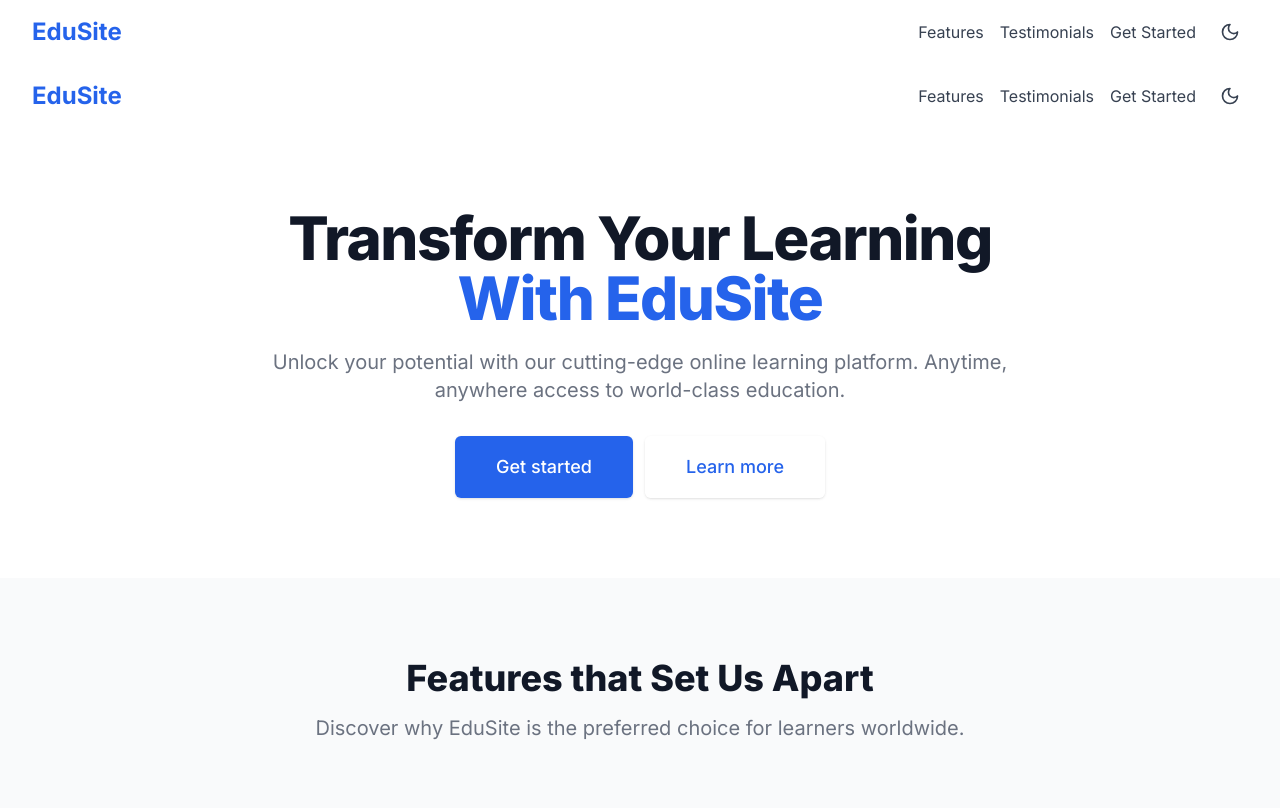
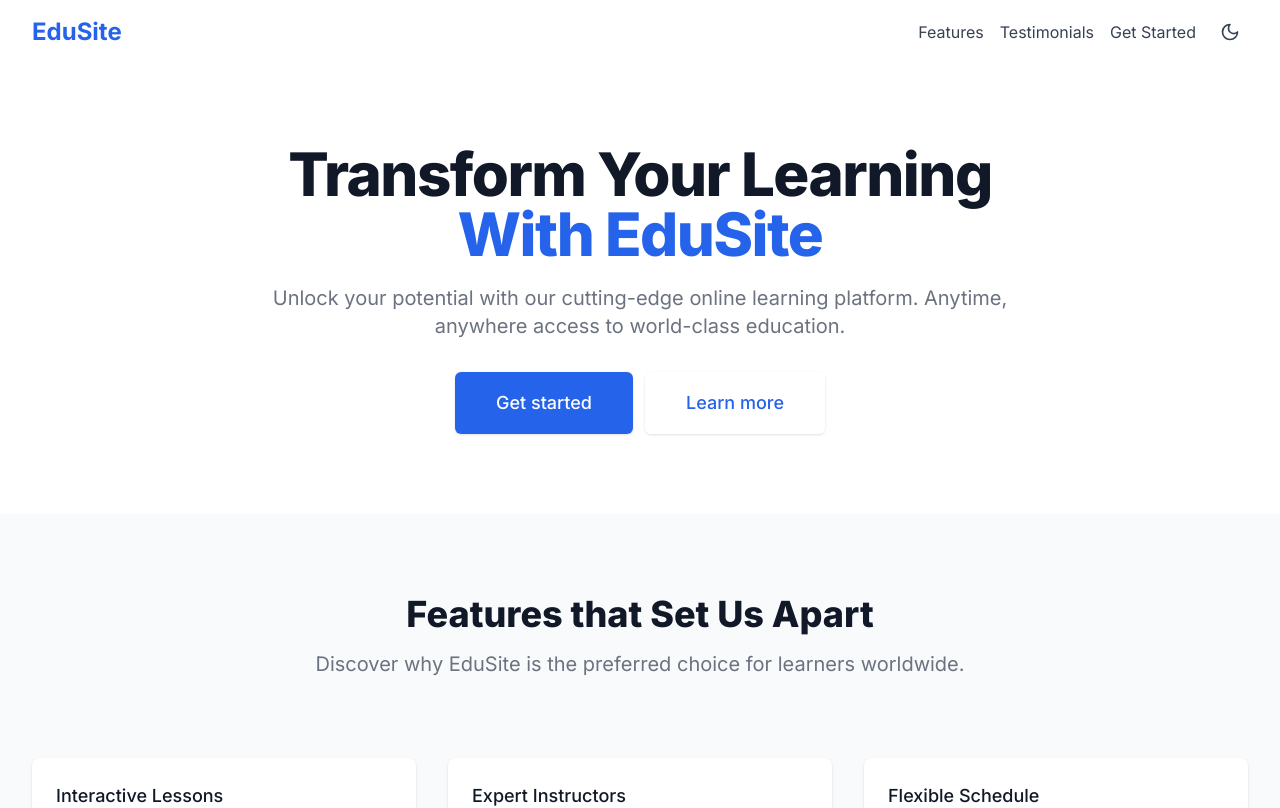
Before and after one commit to chhattisgarhvidya/chhattisgarhvidya, a Next.js app: page / in a window 1280 px wide. Shown: the top 808 px of the page. Built offline with nearby package versions, Linux system fonts and the light colour scheme.

Commit message:
fixed the header section

```diff
--- a/app/page.tsx
+++ b/app/page.tsx
@@ -1,7 +1,7 @@
 'use client'
 
 import { useState, useEffect } from 'react'
-import { Header } from './component/Header'
+
 export default function Home() {
   const [mounted, setMounted] = useState(false)
 
@@ -16,8 +16,7 @@ export default function Home() {
 
   return (
     <div className="min-h-screen bg-white dark:bg-gray-900 text-black dark:text-white">
-      {/* Header */}
-      <Header/>
+
 
       {/* Main Content */}
       <main>
```
Also changed, not shown: 1 other file (tests, documents, lock files or other folders).
